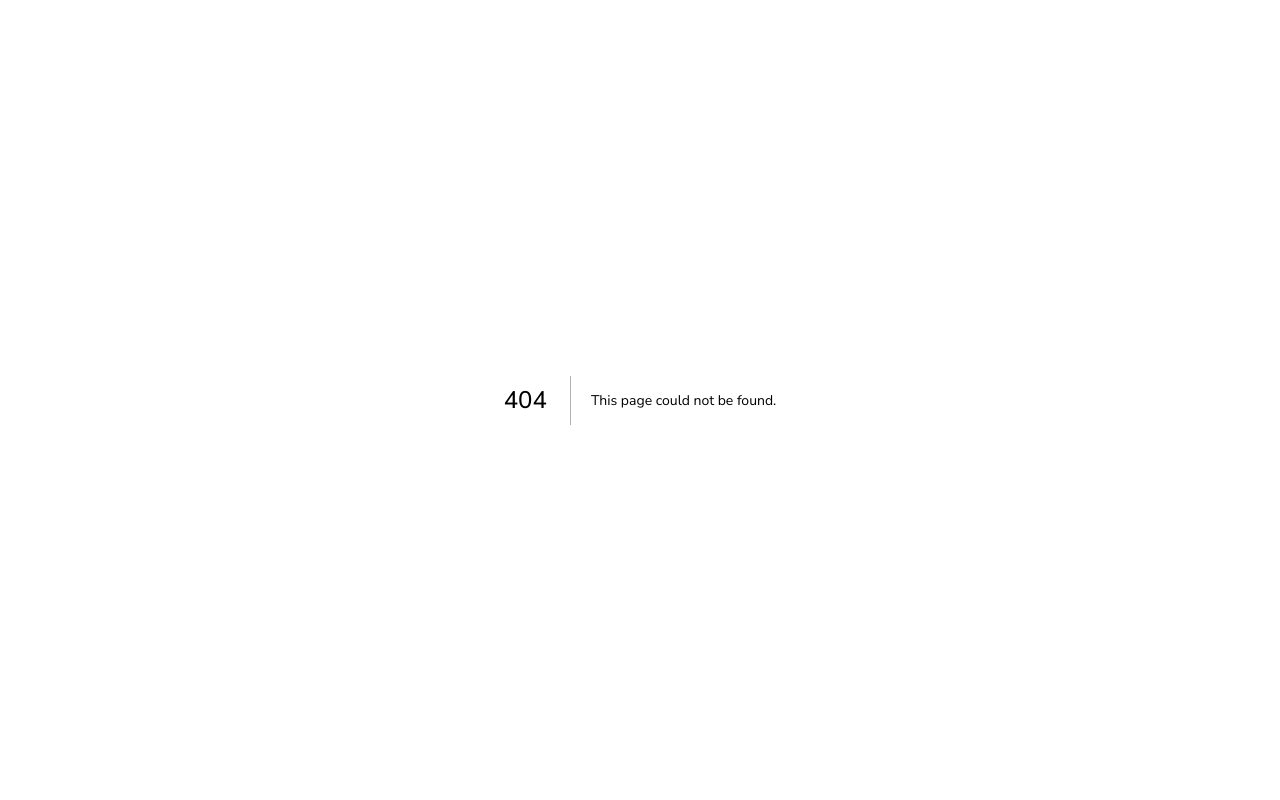
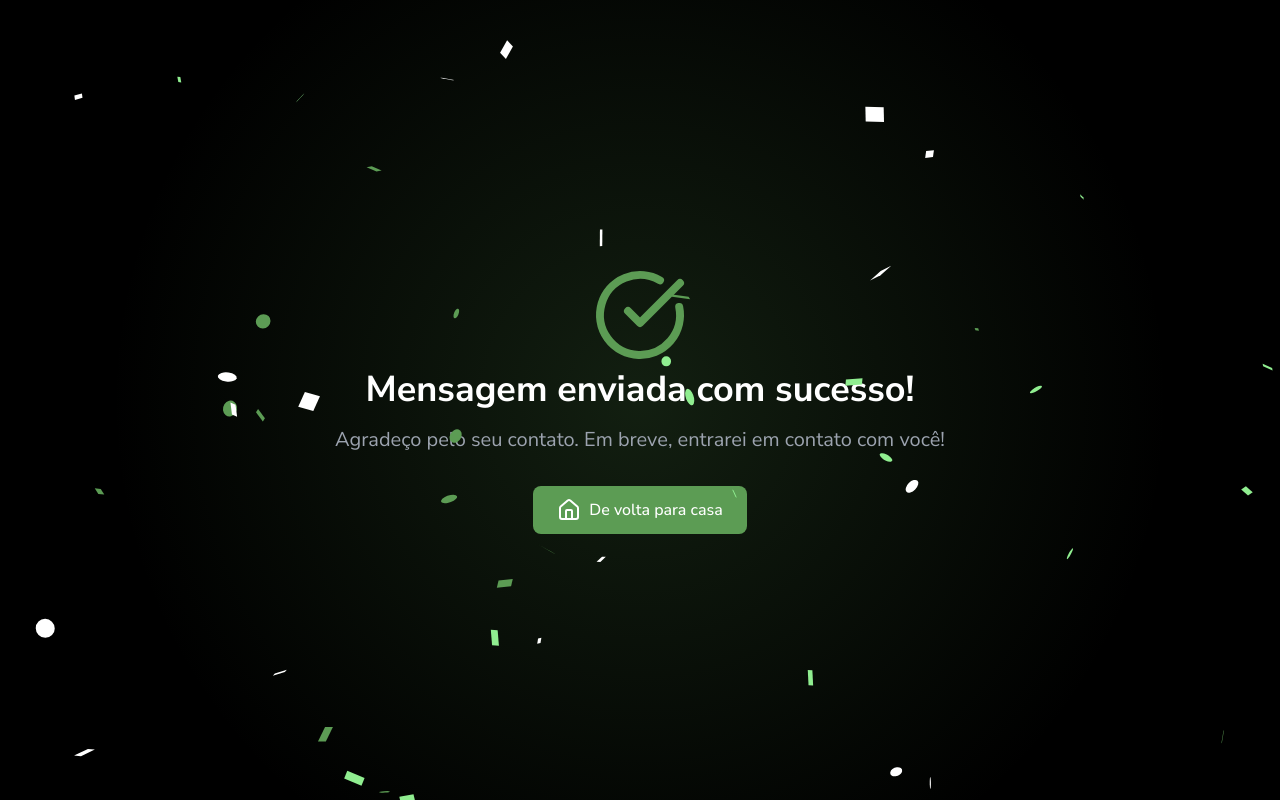
Before and after one commit to nettobruno/portfolio-2025, a Next.js app: page /success in a window 1280 px wide. Before the commit this address had no page. Built offline with nearby package versions, Linux system fonts and the light colour scheme.

Commit message:
adiciona página `success` na aplicação

```diff
--- /dev/null
+++ b/src/app/success/page.tsx
@@ -0,0 +1,77 @@
+"use client";
+
+import { useState, useEffect } from "react";
+import { motion } from "framer-motion";
+import { CheckCircle, Home } from "lucide-react";
+import Link from "next/link";
+import Confetti from "react-confetti";
+import {
+  Container,
+  BlockContent,
+  TitlePage,
+  SubtitlePage,
+} from "./success.style";
+import Button from "@/ui/components/Button";
+
+export default function Success() {
+  const [windowDimensions, setWindowDimensions] = useState({
+    width: window.innerWidth,
+    height: window.innerHeight,
+  });
+
+  useEffect(() => {
+    const handleResize = () => {
+      setWindowDimensions({
+        width: window.innerWidth,
+        height: window.innerHeight,
+      });
+    };
+
+    window.addEventListener("resize", handleResize);
+    return () => window.removeEventListener("resize", handleResize);
+  }, []);
+
+  return (
+    <Container>
+      <Confetti
+        width={windowDimensions.width}
+        height={windowDimensions.height}
+        colors={["#5C9C54", "#FFFFFF", "#90EE90"]}
+        numberOfPieces={200}
+        recycle={false}
+      />
+
+      <BlockContent
+        initial={{ opacity: 0, y: 20 }}
+        animate={{ opacity: 1, y: 0 }}
+        transition={{ duration: 0.5 }}
+      >
+        <motion.div
+          animate={{
+            scale: [1, 1.2, 1],
+          }}
+          transition={{
+            duration: 0.5,
+            repeat: 1,
+          }}
+        >
+          <CheckCircle color="rgba(92, 156, 84, 1)" width={96} height={96} />
+        </motion.div>
+
+        <TitlePage>Mensagem enviada com sucesso!</TitlePage>
+        <SubtitlePage>
+          Agradeço pelo seu contato. Em breve, entrarei em contato com você!
+        </SubtitlePage>
+
+        <motion.div whileHover={{ scale: 1.05 }} whileTap={{ scale: 0.95 }}>
+          <Link href="/">
+            <Button>
+              <Home />
+              De volta para casa
+            </Button>
+          </Link>
+        </motion.div>
+      </BlockContent>
+    </Container>
+  );
+}
--- /dev/null
+++ b/src/app/success/success.style.ts
@@ -0,0 +1,42 @@
+import styled from "styled-components";
+import { motion } from "framer-motion";
+
+export const Container = styled.div`
+  max-width: 100vw;
+  height: 100vh;
+  background-color: #000;
+  background-image: radial-gradient(
+    circle at center,
+    rgba(92, 156, 84, 0.2) 0%,
+    transparent 70%
+  );
+
+  display: flex;
+  flex-direction: column;
+  justify-content: center;
+  align-items: center;
+
+  button {
+    width: fit-content;
+    margin: 0 auto;
+  }
+`;
+
+export const BlockContent = styled(motion.div)`
+  text-align: center;
+`;
+
+export const TitlePage = styled.h1`
+  color: white;
+  font-weight: 700;
+  font-size: 2.25rem;
+  line-height: 2.5rem;
+  margin-bottom: 1rem;
+`;
+
+export const SubtitlePage = styled.p`
+  color: rgb(156, 163, 175);
+  font-size: 1.25rem;
+  line-height: 1.75rem;
+  margin-bottom: 2rem;
+`;
```
